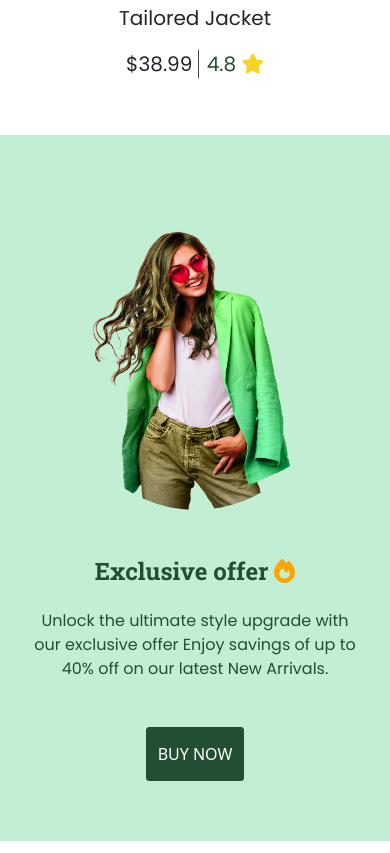
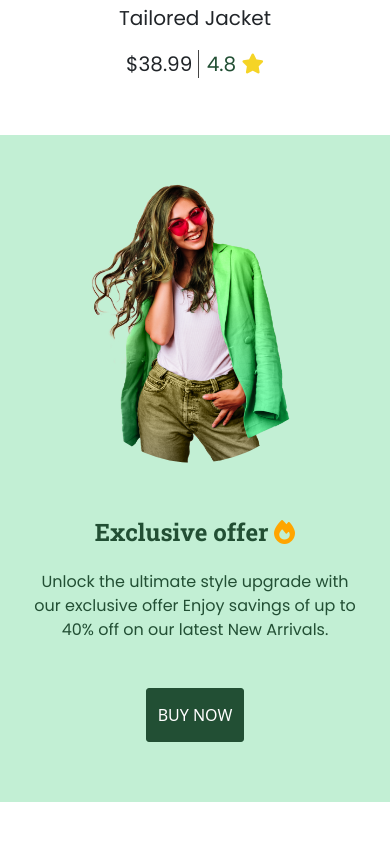
Before and after one commit to thenoxbox/Fashion-website-for-Rivo, a plain HTML site: page index.html in a window 390 px wide. Shown: the part 5791-6644 px from the top of the page. Drawn offline with nearby package versions, Linux system fonts and the light colour scheme.

Commit message:
screenissue

```diff
--- a/index.html
+++ b/index.html
@@ -161,8 +161,10 @@
     </section>
     <section id="xclusiveoffer">
             <div class="owengreen">
+                <div class="brisket">
                 <div class="owg">
                     <img src="/images/excited-white-girl-bright-stylish-glasses-posing-pink-dreamy-curly-woman-playing-with-her-ginger-hair-laughing 1.png" alt="">
+                </div>
                 </div>
                 <div class="owgtext">
                     <h1>Exclusive offer <i class="fa-solid fa-fire fa-beat"></i></h1>
--- a/mediaqueries.css
+++ b/mediaqueries.css
@@ -145,22 +145,25 @@
         flex-wrap: wrap;
         margin-left: 0px;
         margin-right: 0px;
+        gap: 30px;
+    }
+    .brisket{
+        display: flex;
+        flex-direction: row;
+        width: 100vw;
+        justify-content: center;
     }
     .owg{
-        width: 260px;
-        height: 303px;
+        width: 100vw;
         display: flex;
-        flex-direction: column;
-        justify-content: center;
-        align-items: center;
+        flex-direction: row;
         margin: 25px;
     }
     .owg img{
         margin-top: 94px;
-        text-align: center;
+        margin: auto;
         width: 260px;
         height: 303px;
-        margin-left: px;
         border-radius: 205px;
     }
     .owgtext{
```
